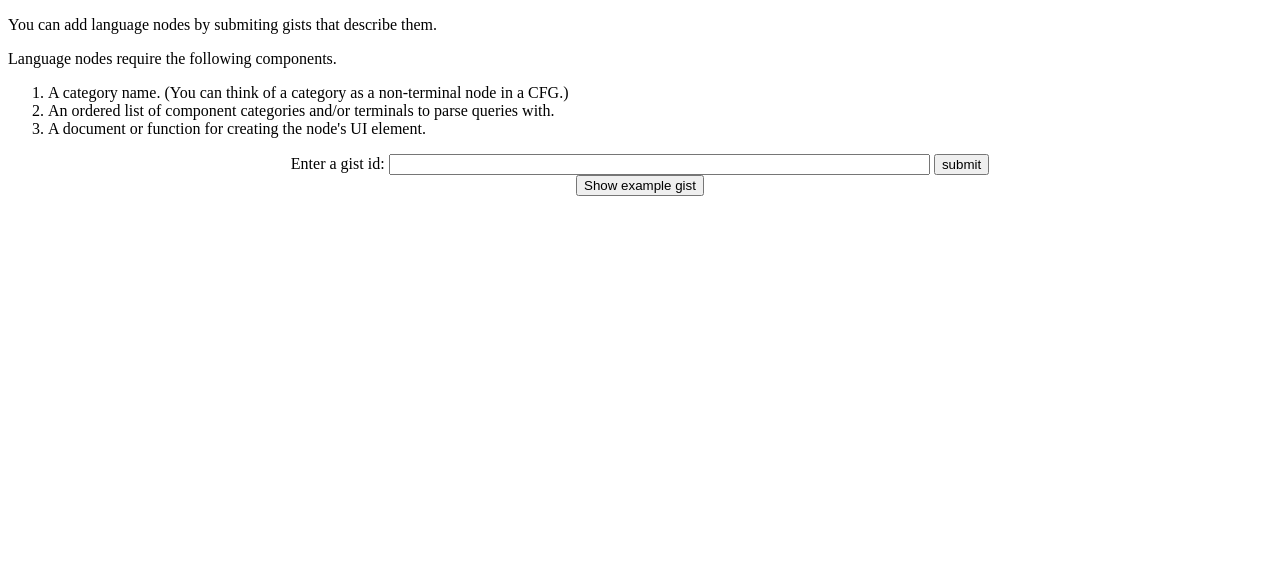
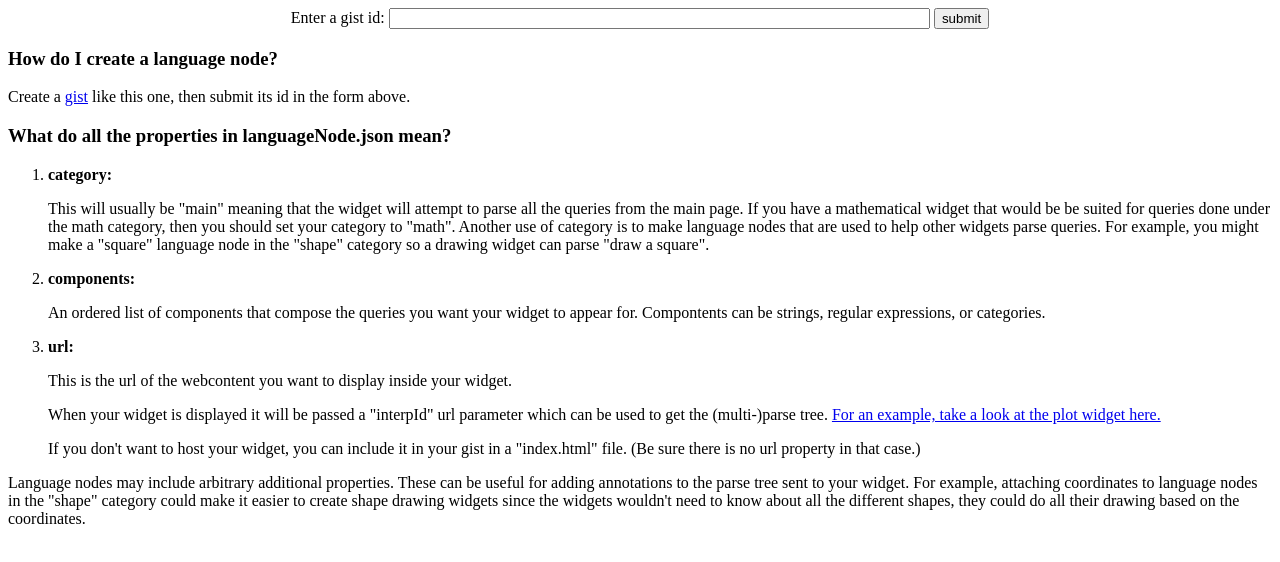
Before and after one commit to nathanathan/Language, a website: page static/addLangNode.html in a window 1280 px wide. Drawn offline with nearby package versions, Linux system fonts and the light colour scheme.

Commit message:
Working on addLangNode documentation.

```diff
--- a/earley.js
+++ b/earley.js
@@ -308,6 +308,7 @@ module.exports = {
                 completerCallback();
             } else {
                 //I have this log statement because I want proof that this actually happens.
+                //UPDATE: It does happen. At least for now.
                 console.log("Origin pool not drained!");
                 statePools[langNode.parseData.origin].once('finish', completerCallback);
             }
--- a/static/addLangNode.html
+++ b/static/addLangNode.html
@@ -6,35 +6,52 @@
 	<title>Widget</title>
 	<style>
 	</style>
-	<script src="//ajax.googleapis.com/ajax/libs/jquery/1.8.0/jquery.min.js" type="text/javascript"></script>
-	<script>
-	$(document).ready(function(){
-		$('.example').hide();
-		$('.showExample').click(function(evt){
-			$(this).hide();
-			$('.example').show();
-		});
-	});
-	</script>
 </head>
 <body>
-	<p>You can add language nodes by submiting gists that describe them.</p>
-	<p>Language nodes require the following components.</p>
-	<ol>
-    	<li>A category name. (You can think of a category as a non-terminal node in a CFG.)</li>
-    	<li>An ordered list of component categories and/or terminals to parse queries with.</li>
-    	<li>A document or function for creating the node's UI element.</li>
-	</ol>
 	<center>
-		<form action="submit" method="post">
+		<form action="/submit" method="post">
 			<label>Enter a gist id:</label>
 			<input style="width:40em" name="gistId"></input>
 			<button>submit</button>
 		</form>
-		<button class="showExample">Show example gist</button>
 	</center>
-	<div class="example">
-		<script src="//gist.github.com/3549496.js"></script>
-	</div>
+    <h3>How do I create a language node?</h3>
+    <p>Create a <a href="http://gist.github.com" target="parent">gist</a> like this one, then submit its id in the form above.</p>
+    <script src="https://gist.github.com/4036962.js?file=languageNode.json"></script>
+    <h3>What do all the properties in languageNode.json mean?</h3>
+    <ol>
+        <li>
+            <strong>category:</strong>
+            <p>
+            This will usually be "main" meaning that the widget will attempt to parse all the queries from the main page.
+            If you have a mathematical widget that would be be suited for queries done under the math category,
+            then you should set your category to "math".
+            Another use of category is to make language nodes that are used to help other widgets parse queries.
+            For example, you might make a "square" language node in the "shape" category so a drawing widget can parse "draw a square".
+            </p>
+    	</li>
+        <li>
+            <strong>components:</strong>
+            <p>
+            An ordered list of components that compose the queries you want your widget to appear for.
+            Compontents can be strings, regular expressions, or categories.
+            </p>
+        </li>
+        <li>
+            <strong>url:</strong>
+            <p>This is the url of the webcontent you want to display inside your widget.</p>
+            <p>
+                When your widget is displayed it will be passed a "interpId" url parameter which can be used to get the (multi-)parse tree.
+                <a href="https://github.com/nathanathan/LanguageWidgets" target="parent">For an example, take a look at the plot widget here.</a>
+            </p>
+            <p>If you don't want to host your widget, you can include it in your gist in a "index.html" file. (Be sure there is no url property in that case.)</p>
+    	</li>
+	</ol>
+    <p>
+    Language nodes may include arbitrary additional properties.
+    These can be useful for adding annotations to the parse tree sent to your widget.
+    For example, attaching coordinates to language nodes in the "shape" category could make it easier to create shape drawing widgets since the widgets wouldn't need to know about all the different shapes,
+    they could do all their drawing based on the coordinates.
+    </p>
 </body>
 </html>
```
